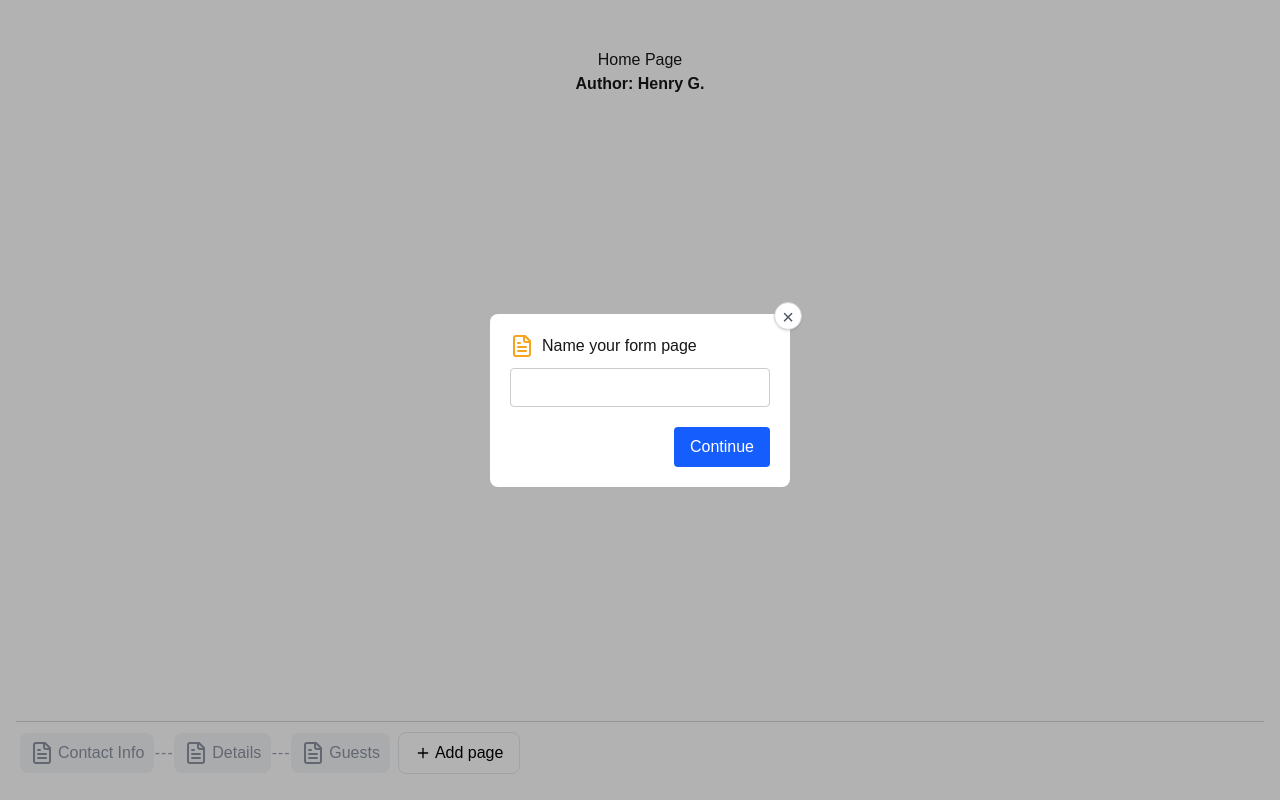
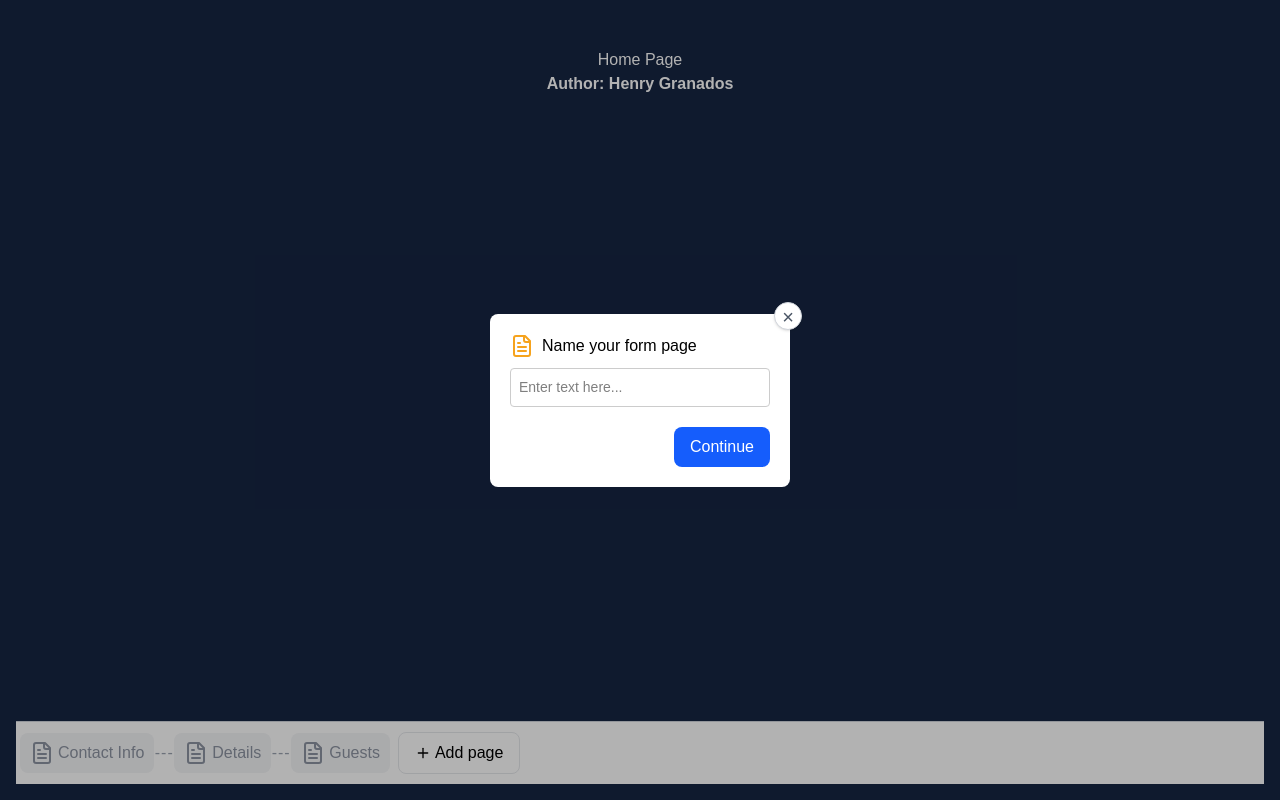
Before and after one commit to henrygranados/henrygranados-nextjs-app, a Next.js app: page / in a window 1280 px wide. Both pictures are taken after a click on the element "Add page". Built offline with nearby package versions, Linux system fonts and the light colour scheme.

Commit message:
optimize code

```diff
--- a/app/components/Modal.tsx
+++ b/app/components/Modal.tsx
@@ -28,14 +28,19 @@ export default function Modal({
 
         <div className="flex items-center mb-2.5">
           <FileText color="#F6A31D" className="mr-2" />
-          <h2 className="m-0">{title}</h2>
+          <h2 className="m-0 text-black">{title}</h2>
         </div>
 
-        <input value={inputValue} onChange={(e) => onChange(e.target.value)} />
+        <input
+          value={inputValue}
+          onChange={(e) => onChange(e.target.value)}
+          className="w-full p-2 border border-gray-300 rounded text-black"
+          placeholder="Enter text here..."
+        />
 
         <div className="text-right">
           <button
-            className="bg-blue-600 text-white px-4 py-2 rounded border-none cursor-pointer"
+            className="bg-blue-600 text-white px-4 py-2 rounded-lg border-none cursor-pointer"
             onClick={onSubmit}
             disabled={!inputValue.trim()}
           >
--- a/app/components/SortableTab.tsx
+++ b/app/components/SortableTab.tsx
@@ -1,5 +1,4 @@
 import { useSortable } from "@dnd-kit/sortable";
-import { useRef } from "react";
 import { CSS } from "@dnd-kit/utilities";
 import { FileText, EllipsisVertical } from "lucide-react";
 
@@ -16,11 +15,16 @@ export default function SortableTab({
   onClick: () => void;
   onRightClick: (e: React.MouseEvent, rect: DOMRect) => void;
 }) {
-  const { setNodeRef, attributes, listeners, transform, transition } =
-    useSortable({ id });
-
-  const pointerDown = useRef<{ x: number; y: number } | null>(null);
-  const DRAG_THRESHOLD = 5;
+  const {
+    setNodeRef,
+    attributes,
+    listeners,
+    transform,
+    transition,
+    isDragging,
+  } = useSortable({
+    id,
+  });
 
   const outerStyle = {
     transform: CSS.Transform.toString(transform),
@@ -34,23 +38,8 @@ export default function SortableTab({
     flexShrink: 0,
     cursor: "grab",
     borderRadius: 8,
+    zIndex: isDragging ? 50 : "auto",
   };
-
-  function handleMouseDown(e: React.MouseEvent<HTMLDivElement>) {
-    pointerDown.current = { x: e.clientX, y: e.clientY };
-  }
-
-  function handleClick(e: React.MouseEvent<HTMLDivElement>) {
-    if (!pointerDown.current) return;
-
-    const dx = Math.abs(e.clientX - pointerDown.current.x);
-    const dy = Math.abs(e.clientY - pointerDown.current.y);
-    pointerDown.current = null;
-
-    if (dx < DRAG_THRESHOLD && dy < DRAG_THRESHOLD) {
-      onClick();
-    }
-  }
 
   return (
     <div
@@ -65,8 +54,7 @@ export default function SortableTab({
     >
       <div
         {...listeners}
-        onMouseDown={handleMouseDown}
-        onClick={handleClick}
+        onClick={onClick}
         role="button"
         tabIndex={0}
         onKeyDown={(e) => {
--- a/app/globals.css
+++ b/app/globals.css
@@ -20,8 +20,8 @@
 }
 
 body {
-  background: var(--background);
-  color: var(--foreground);
+  background: #162542;
+  color: #fff;
   font-family: Arial, Helvetica, sans-serif;
   padding: 1rem;
 }
--- a/app/page.tsx
+++ b/app/page.tsx
@@ -1,8 +1,8 @@
 export default function Home() {
   return (
     <div className="p-8 flex justify-center items-center flex-col">
-      <div>Home Page</div>
-      <strong>Author: Henry G.</strong>
+      <div className="text-1xl">Home Page</div>
+      <strong className="text-1xl">Author: Henry Granados</strong>
     </div>
   );
 }
```
